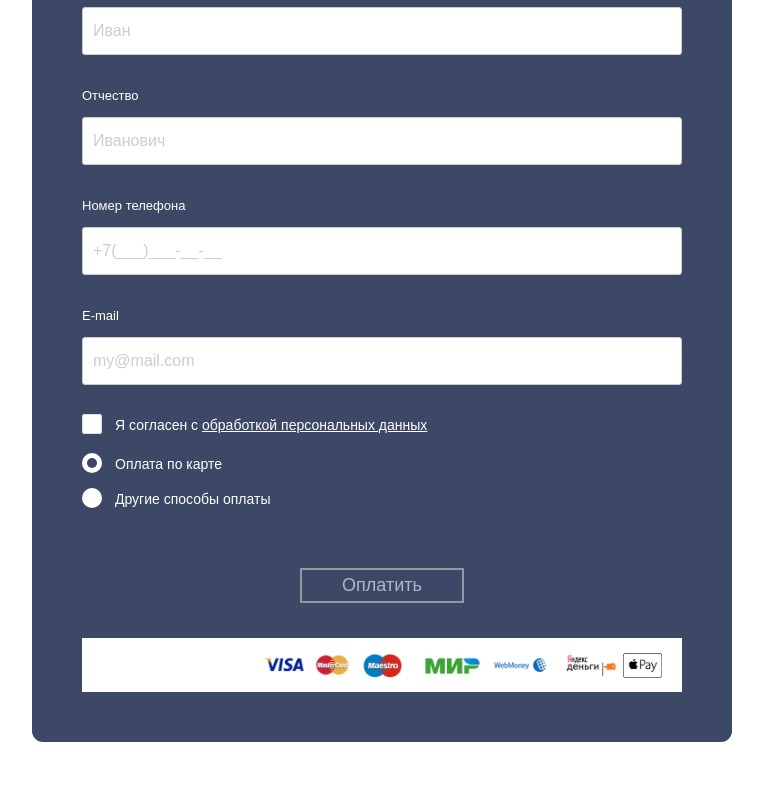
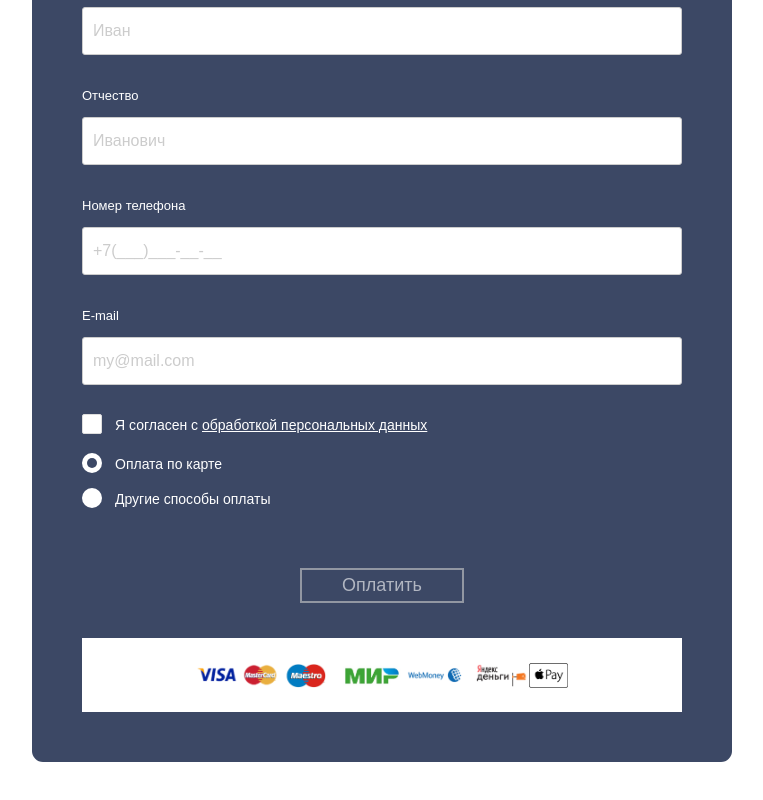
Before and after one commit to Antibreez/td-payment, a website: page source/payment.html in a window 1280 px wide. Shown: the part 454-1254 px from the top of the page, without its empty margins (258-1021 px from the left). Drawn offline with nearby package versions, Linux system fonts and the light colour scheme; files that its build step writes are made by us from their sources; files whose address does not match are found by name; a web font is replaced by a local one.

Commit message:
Исправляет центрирование иконок платежей

```diff
--- a/source/payment.html
+++ b/source/payment.html
@@ -42,7 +42,7 @@
 
       <button class="payment-form__submit" type="submit" disabled>Оплатить</button>
 
-      <div style="text-align: right; margin-top: 35px; background-color: #fff; padding: 15px 20px 10px;">
+      <div class="payment-form__types-block" style="text-align: right; margin-top: 35px; background-color: #fff; padding: 15px 20px 10px;">
         <img src="img/visa.png" style="height: 25px;">
         <img src="img/mastercard.png" style="height: 25px;">
         <img src="img/maestro.png" style="height: 25px;">
--- a/source/scss/blocks/payment-form.scss
+++ b/source/scss/blocks/payment-form.scss
@@ -239,6 +239,16 @@
       cursor: pointer;
     }
   }
+
+  &__types-block {
+    display: flex;
+    flex-wrap: wrap;
+    justify-content: center;
+  }
+
+  &__types-block img {
+    margin: 10px 0;
+  }
 }
 
 .payment-form input:not([type=checkbox]):not([type=radio]),
@@ -269,6 +279,8 @@
     max-width: 100%;
     padding: 50px 5%;
 
+    border-radius: 0;
+
     &__bill {
       font-size: 32px;
       line-height: 45px;
```
Also changed, not shown: build/css/style.css, build/css/style.min.css, build/img/icon_checked.svg, build/payment.html, 1 other file.
